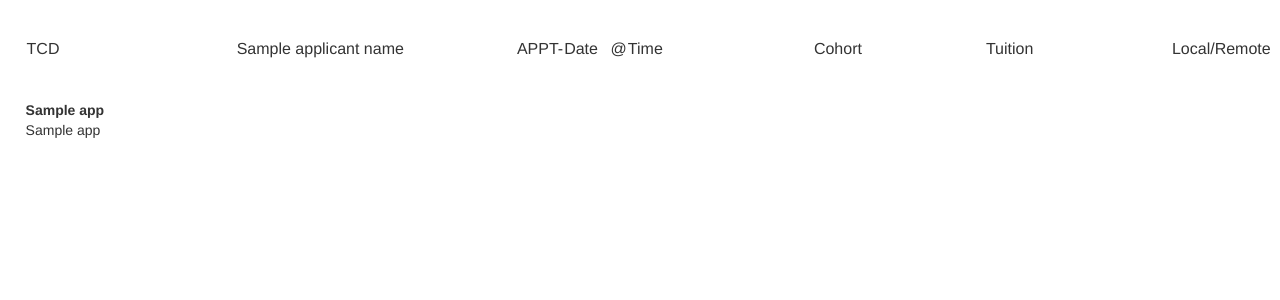
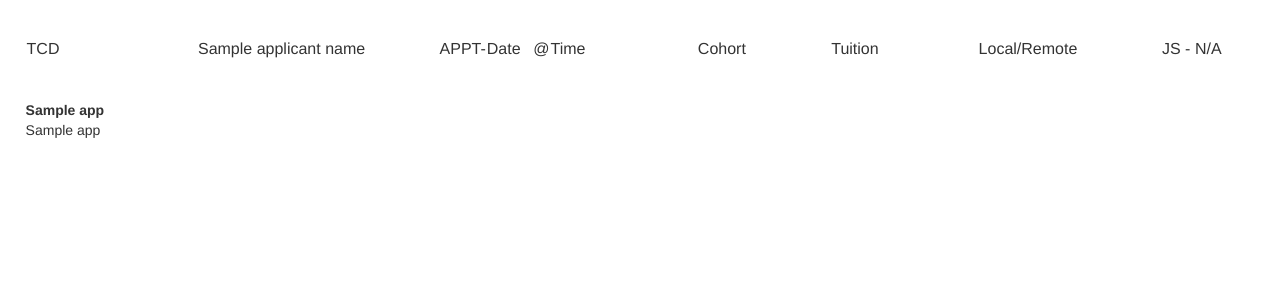
Before and after one commit to megducharme/HubSpot_Form_Translator, a Django app: template applications/templates/applications/show_single_application.html in a window 1280 px wide. Shown: the top 300 px of the page. Run offline with Django 3.2, Linux system fonts and the light colour scheme; the template is opened without the code that fills it: most values are stand-ins (such as "Sample title", 1, 10 or a date in 2020); some libraries are stand-ins or nearby versions.

Commit message:
added jumpstart section

```diff
--- a/applications/static/applications/main.js
+++ b/applications/static/applications/main.js
@@ -53,3 +53,8 @@ let time = ["Time", "2:30pm", "3:30pm", "4:30pm", "9:30am", "10:15am", "11:00am"
 for (var i=0;i<time.length;i++){
     $('<option/>').val(time[i]).html(time[i]).appendTo('#time');
 }
+
+let jumpStart = ["JS - N/A", "JS - Enrolled", "JS - In Class", "JS - Graduated"]
+for (var i=0;i<jumpStart.length;i++){
+    $('<option/>').val(jumpStart[i]).html(jumpStart[i]).appendTo('#jumpStart');
+}
--- a/applications/templates/applications/show_single_application.html
+++ b/applications/templates/applications/show_single_application.html
@@ -21,6 +21,9 @@
     <div class="app-item">
         <select class="admin-select" id="local"></select>
     </div>
+    <div class="app-item">
+        <select class="admin-select" id="jumpStart"></select>
+    </div>
 </div>
 
 {% for app in singleApp  %}
```
